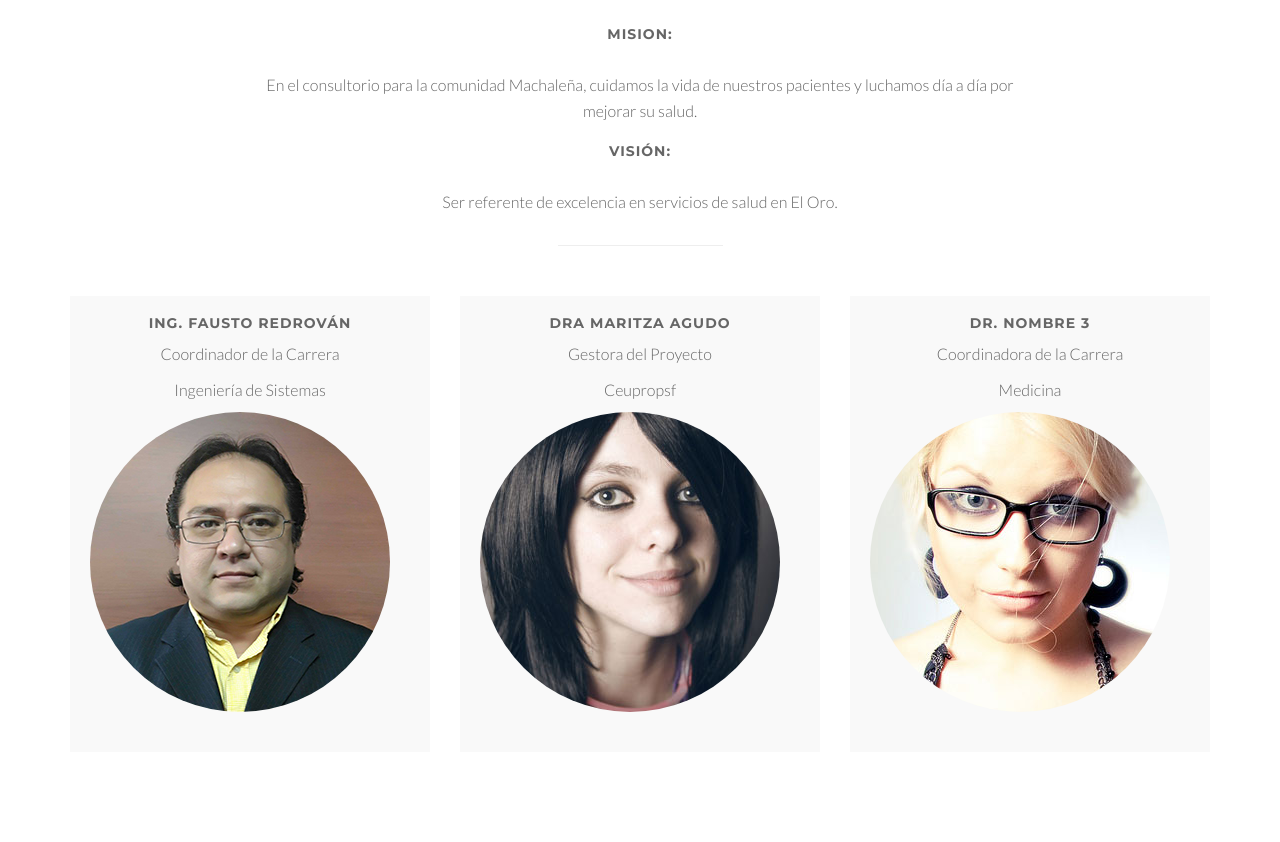
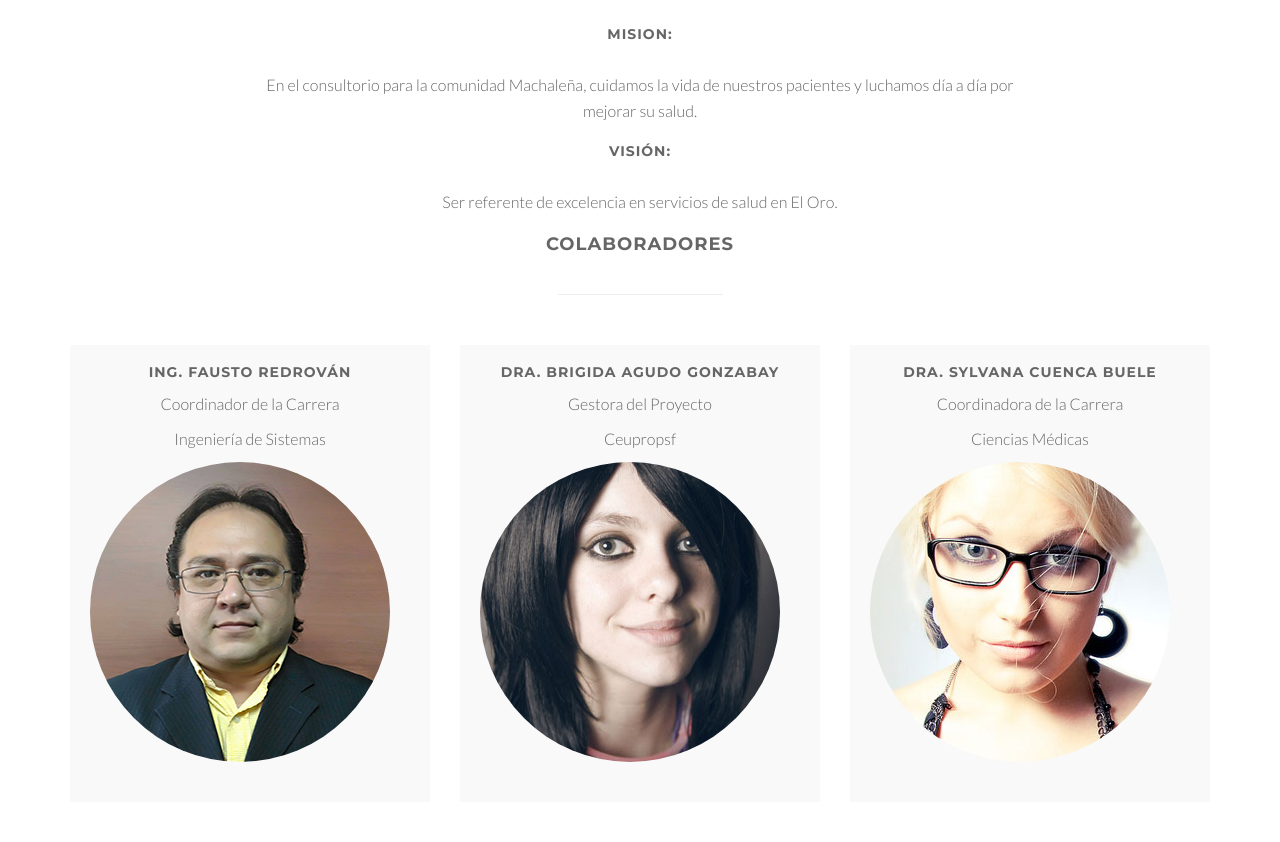
Before and after one commit to elcordova/CEUPROPSF, a CodeIgniter app: page /CEUPROPSF/ in a window 1280 px wide. Shown: the part 1005-1847 px from the top of the page. Run offline with CodeIgniter, Linux system fonts and the light colour scheme; data that the repository does not hold is empty; some web fonts are replaced.

Commit message:
colaboradores

```diff
--- a/application/views/index.php
+++ b/application/views/index.php
@@ -52,6 +52,9 @@
 			</div>
 			</div>
 		</div>
+		<div>
+			<h4>COLABORADORES</h4>
+		</div>
 		<div class="container fluid">
 
 		<div class="row">
@@ -78,7 +81,7 @@
 				<div class="wow bounceInUp" data-wow-delay="0.5s">
                 <div class="team boxed-grey">
                     <div class="inner">
-						<h5>Dra Maritza Agudo</h5>
+						<h5>Dra. Brigida Agudo Gonzabay</h5>
                         <p class="subtitle">Gestora del Proyecto</p>
                         <p class="subtitle">Ceupropsf</p>
                         <div class="avatar"><img src="<?=base_url()?>static/img/team/2.jpg" alt="" class="img-responsive img-circle" /></div>
@@ -91,9 +94,9 @@
 				<div class="wow bounceInUp" data-wow-delay="0.8s">
                 <div class="team boxed-grey">
                     <div class="inner">
-						<h5>Dr. Nombre 3</h5>
+						<h5>Dra. Sylvana Cuenca Buele</h5>
                         <p class="subtitle">Coordinadora de la Carrera</p>
-                        <p class="subtitle">Medicina</p>
+                        <p class="subtitle">Ciencias Médicas</p>
                         <div class="avatar"><img src="<?=base_url()?>static/img/team/1.jpg" alt="" class="img-responsive img-circle" /></div>
 
                     </div>
```
